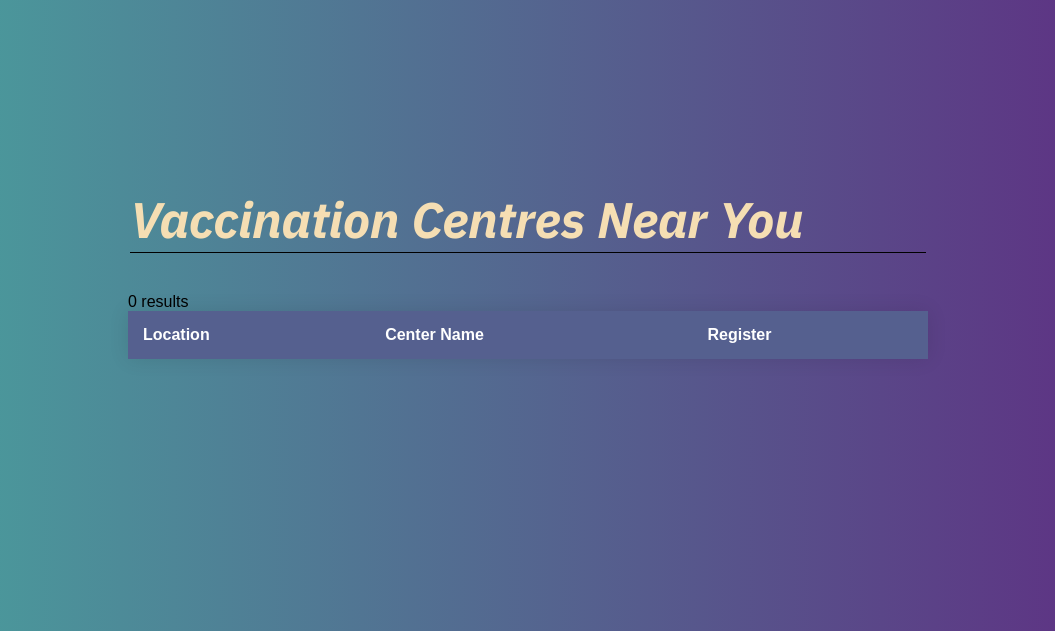
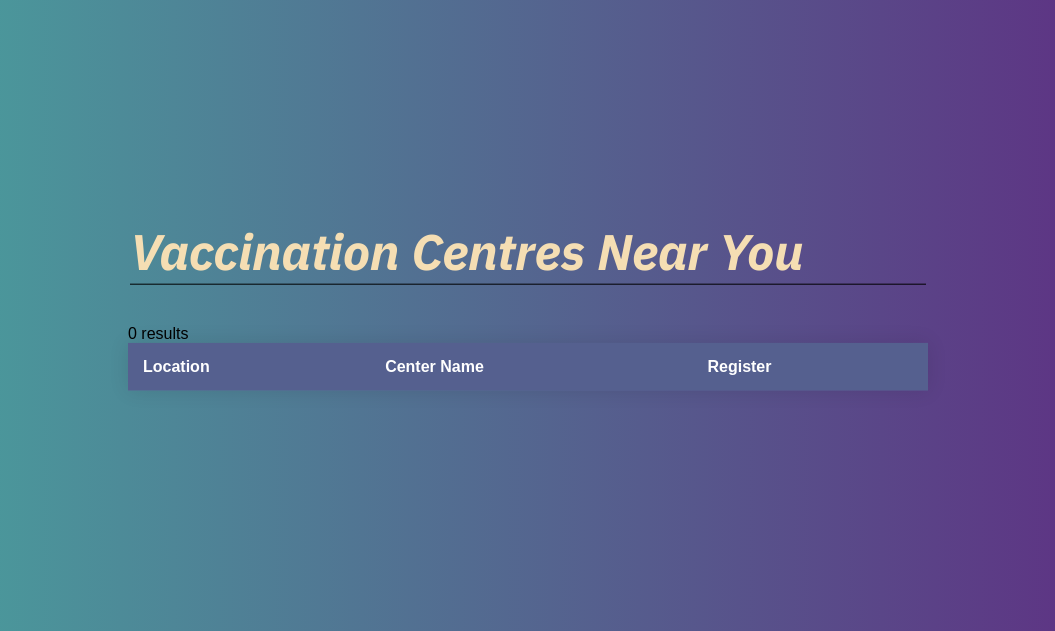
Before and after one commit to character-flat/Vaccination_Helper, a PHP site: page /dose.php in a window 1280 px wide. Shown: the part 214-845 px from the top of the page, without its empty margins (112-1167 px from the left). Run offline with PHP 8.4, Linux system fonts and the light colour scheme; the visitor is signed in with stand-in values (Sample User, id 1); data comes from the database, SQL or seed files in the repository; lists and menus that the app fills with data are empty.

Commit message:
corrected errors

```diff
--- a/stylemain.css
+++ b/stylemain.css
@@ -15,7 +15,7 @@ font-weight: 100;
 position: absolute;
 top: 50%;
 left: 50%;
-transform: translate(-50%, -25%);
+transform: translate(-50%, -7%);
 }
 
 table {
```
